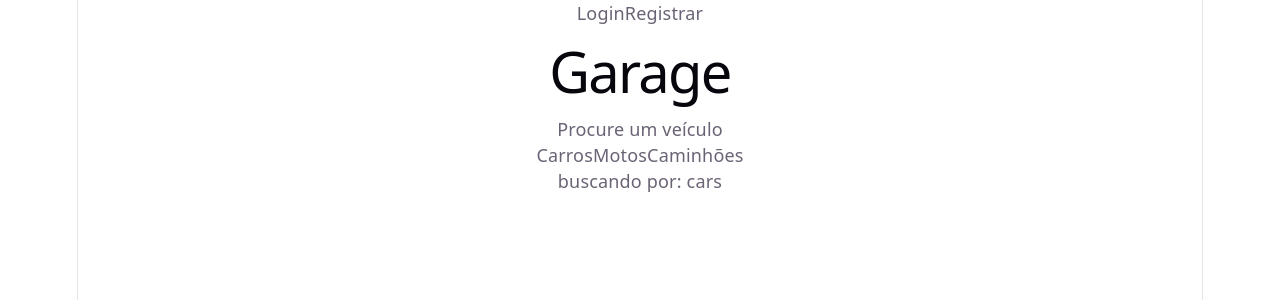
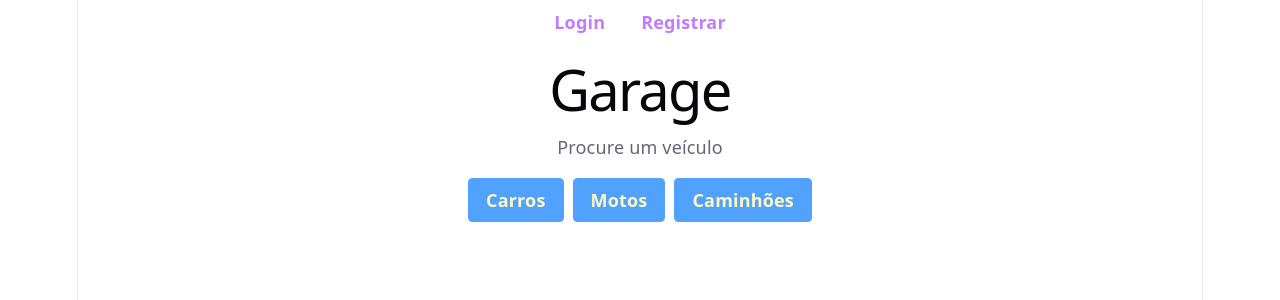
Before and after one commit to arthur94a/garage-frontend, a React (Vite) app: page / in a window 1280 px wide. Shown: the top 300 px of the page. Built offline with nearby package versions, Linux system fonts and the light colour scheme.

Commit message:
Styled search vehicle form

```diff
--- a/package.json
+++ b/package.json
@@ -12,6 +12,7 @@
   "dependencies": {
     "@tailwindcss/vite": "^4.2.2",
     "axios": "^1.13.6",
+    "clsx": "^2.1.1",
     "react": "^19.2.4",
     "react-dom": "^19.2.4",
     "tailwindcss": "^4.2.2"
--- /dev/null
+++ b/src/components/button/index.tsx
@@ -0,0 +1,42 @@
+import React from "react";
+import clsx from "clsx"
+
+
+type buttonThemes = 'blue' | 'purple' | 'red' | 'green' | 'ghost-purple'
+
+type ButtonProps = {
+    children: React.ReactNode
+    onClick?: React.MouseEventHandler<HTMLButtonElement>
+    value?: string
+    theme?: buttonThemes
+    type?: "button" | "submit" | "reset"
+    disabled?: boolean
+}
+
+const buttonThemes = {
+    blue: "bg-blue-400 text-yellow-100 hover:bg-blue-500 focus:bg-blue-500",
+    purple: "bg-purple-400 text-white hover:bg-purple-500 focus:bg-purple-500",
+    red: "bg-red-400 text-white hover:bg-red-500 focus:bg-red-500",
+    green: "bg-green-600 text-white hover:bg-green-700 focus:bg-green-700",
+    "ghost-purple": "bg-transparent text-purple-400 focus:text-purple-100"
+
+}
+
+export function Button({ children, onClick, value, theme = 'blue', type = "button", disabled }: ButtonProps) {
+    return (
+        <button
+            value={value}
+            onClick={onClick}
+            className={clsx(
+                buttonThemes[theme],
+                "px-4 py-2 rounded",
+                "transition-colors font-bold text-w",
+                "disabled:bg-gray-500 disabled:text-gray-300 disabled:cursor-not-allowed"
+            )}
+            type={type}
+            disabled={disabled}
+        >
+            {children}
+        </button>
+    )
+}
--- a/src/components/header/index.tsx
+++ b/src/components/header/index.tsx
@@ -3,6 +3,7 @@ import { Login } from "../login"
 import { CreateUser } from "../login/createUser"
 import { useUserContext } from "@/context/userContext/hook/useUserContext"
 import { capitalizeFirstLetter } from "@/helpers/capitalizeFirstLetter"
+import { Button } from "../button"
 
 export function Header() {
     const [showLogin, setShowLogin] = useState(false)
@@ -29,13 +30,13 @@ export function Header() {
                 <nav>
                     {!userLoggedIn && (
                         <>
-                            <button onClick={toggleLogin}>Login</button>
-                            <button onClick={toggleRegister}>Registrar</button>
+                            <Button theme="ghost-purple" onClick={toggleLogin}>Login</Button>
+                            <Button theme="ghost-purple" onClick={toggleRegister}>Registrar</Button>
                         </>
                     )}
 
                     {userLoggedIn && (
-                        <button onClick={userLogout}>Logout</button>
+                        <Button theme="red" onClick={userLogout}>Logout</Button>
                     )}
                 </nav>
 
--- a/src/components/login/createUser/index.tsx
+++ b/src/components/login/createUser/index.tsx
@@ -1,5 +1,6 @@
 import { useState } from 'react'
 import axiosApi from '@/configs/axiosApi'
+import { Button } from '@/components/button'
 
 
 export function CreateUser() {
@@ -28,7 +29,7 @@ export function CreateUser() {
             <input type="text" placeholder="Nome" value={name} onChange={(e) => setName(e.target.value)} />
             <input type="email" placeholder="Email" value={email} onChange={(e) => setEmail(e.target.value)} />
             <input type="password" placeholder="Senha" value={password} onChange={(e) => setPassword(e.target.value)} />
-            <button type="submit">Criar conta</button>
+            <Button theme="purple" type="submit">Criar conta</Button>
         </form>
     )
 }
--- a/src/components/login/index.tsx
+++ b/src/components/login/index.tsx
@@ -1,6 +1,7 @@
 import axiosApi from "@/configs/axiosApi"
 import { useState } from "react"
 import { useUserContext } from "@/context/userContext/hook/useUserContext"
+import { Button } from "../button"
 
 export function Login() {
     const [email, setEmail] = useState("")
@@ -27,7 +28,7 @@ export function Login() {
         <form onSubmit={handleSubmitLogin}>
             <input type="email" placeholder="Email" value={email} onChange={(e) => setEmail(e.target.value)} />
             <input type="password" placeholder="Senha" value={password} onChange={(e) => setPassword(e.target.value)} />
-            <button type="submit">Entrar</button>
+            <Button theme="purple" type="submit">Entrar</Button>
         </form>
     )
 }
--- a/src/components/searchVehicle/formSelect.tsx
+++ b/src/components/searchVehicle/formSelect.tsx
@@ -3,6 +3,8 @@ import { asyncGetModels } from "./functions/asyncGetModels"
 import type { Brand, VehicleType } from "."
 import { asyncGetYears } from "./functions/asyncGetYears"
 import { asyncGetVehicle } from "./functions/asyncSearchVehicle"
+import { Button } from "../button"
+import { Vehicle } from "./vehicle"
 
 type Model = {
     created_at: string,
@@ -23,7 +25,7 @@ type Year = {
     vehicle_type: VehicleType
 }
 
-type Vehicle = {
+export type Vehicle = {
     id: string,
     year_code: string,
     year: number,
@@ -48,8 +50,6 @@ export function FormSelect({type, brands}: FormSelectProps) {
     const [models, setModels] = useState<Model[]>([])
     const [years, setYears] = useState<Year[]>([])
     const [vehicle, setVehicle] = useState<Vehicle | null>(null)
-    const hasModels = models.length > 0
-    const hasYears = years.length > 0
 
     async function handleBrandChange(e: React.ChangeEvent<HTMLSelectElement>) {
         setSelectedBrand(e.target.value)
@@ -80,6 +80,19 @@ export function FormSelect({type, brands}: FormSelectProps) {
         if (data) setVehicle(data)
     }
 
+    function translateVehicleType(type: VehicleType) {
+        switch (type) {
+            case 'cars':
+                return 'carros'
+            case 'motorcycles':
+                return 'motos'
+            case 'trucks':
+                return 'caminhões'
+            default:
+                return ''
+        }
+    }
+
     useEffect(() => {
         const resetForm = () => {
             setSelectedBrand('')
@@ -94,9 +107,13 @@ export function FormSelect({type, brands}: FormSelectProps) {
 
     return (
         <>
-            <form action="" onSubmit={handleSubmit}>
+            <form action="" id="search-vehicle-form" onSubmit={handleSubmit} className="flex flex-col gap-4 w-full max-w-xl">
+                <h2>
+                    Buscando por <span>{translateVehicleType(type)}</span>
+                </h2>
+
                 <div>
-                    <select value={selectedBrand} onChange={handleBrandChange}>
+                    <select name="brand" value={selectedBrand} onChange={handleBrandChange} className="w-full">
                         <option value="">Selecione a marca</option>
                         {brands.map(brand => (
                             <option key={brand.brand_code} value={brand.brand_code}>{brand.brand_name}</option>
@@ -104,42 +121,28 @@ export function FormSelect({type, brands}: FormSelectProps) {
                     </select>
                 </div>
 
-                {hasModels && (
                 <div>
-                        <select value={selectedModel} onChange={handleModelChange}>
+                    <select name="model" value={selectedModel} onChange={handleModelChange} className="w-full">
                         <option value="">Selecione o modelo</option>
                         {models.map(model => (
                             <option key={model.model_code} value={model.model_code}>{model.model_name}</option>
                         ))}
                     </select>
                 </div>
-                )}
 
-                {hasYears && (
                 <div>
-                        <select value={selectedYear} onChange={(e) => { setSelectedYear(e.target.value); setVehicle(null) }}>
+                    <select name="year" value={selectedYear} onChange={(e) => { setSelectedYear(e.target.value); setVehicle(null) }} className="w-full">
                         <option value="">Selecione o ano</option>
                         {years.map(year => (
                             <option key={year.year_code} value={year.year_code}>{year.year_name}</option>
                         ))}
                     </select>
                 </div>
-                )}
 
-                <button type="submit" disabled={!selectedBrand || !selectedModel || !selectedYear}>Pesquisar</button>
+                <Button theme="green" type="submit" disabled={!selectedBrand || !selectedModel || !selectedYear}>Pesquisar</Button>
             </form>
 
-            {vehicle && (
-                <div>
-                    <h3>Resultado</h3>
-                    <p><strong>Marca:</strong> {vehicle.brand}</p>
-                    <p><strong>Modelo:</strong> {vehicle.model}</p>
-                    <p><strong>Ano:</strong> {vehicle.year}</p>
-                    <p><strong>Combustível:</strong> {vehicle.fuel}</p>
-                    <p><strong>Código FIPE:</strong> {vehicle.id}</p>
-                    <p><strong>Preço:</strong> {vehicle.price}</p>
-                </div>
-            )}
+            {vehicle && <Vehicle vehicleObj={vehicle} />}
         </>
     )
 }
--- a/src/components/searchVehicle/index.tsx
+++ b/src/components/searchVehicle/index.tsx
@@ -2,6 +2,7 @@ import { useState } from "react"
 
 import { FormSelect } from "./formSelect"
 import { asyncGetBrands } from "./functions/asyncGetBrands"
+import { Button } from "../button"
 
 export type VehicleType = 'cars' | 'motorcycles' | 'trucks'
 
@@ -16,26 +17,24 @@ export function SearchVehicle() {
     const [brands, setBrands] = useState<Brand[]>([])
     const hasBrands = brands.length > 0
 
-    async function handleClick(e: React.MouseEvent<HTMLButtonElement>) {
-        const currentTypeValue = e.currentTarget.value as VehicleType
+    async function handleClick(e?: React.MouseEvent<HTMLButtonElement>) {
+        const currentTypeValue = e?.currentTarget.value as VehicleType
         setVehicleType(currentTypeValue)
 
         const updateBrands = await asyncGetBrands(currentTypeValue)
         if (updateBrands) setBrands(updateBrands)
+
+        return
     }
 
     return (
-        <section>
+        <section className="flex flex-col gap-4 items-center">
             Procure um veículo
 
-            <div>
-                <button value={'cars'} onClick={handleClick}>Carros</button>
-                <button value={'motorcycles'} onClick={handleClick}>Motos</button>
-                <button value={'trucks'} onClick={handleClick}>Caminhões</button>
-            </div>
-
-            <div>
-                buscando por: <span>{vehicleType}</span>
+            <div className="flex gap-2 justify-center">
+                <Button value={'cars'} onClick={handleClick} theme="blue">Carros</Button>
+                <Button value={'motorcycles'} onClick={handleClick} theme="blue">Motos</Button>
+                <Button value={'trucks'} onClick={handleClick} theme="blue">Caminhões</Button>
             </div>
 
             {hasBrands && <FormSelect type={vehicleType} brands={brands} />}
--- /dev/null
+++ b/src/components/searchVehicle/vehicle.tsx
@@ -0,0 +1,17 @@
+import type { Vehicle } from "./formSelect";
+
+export function Vehicle({vehicleObj}: {vehicleObj: Vehicle}) {
+    return (
+        <article className="outline outline-gray-300 rounded-lg p-4 mt-4">
+            <h3 className="font-bold text-amber-200">{vehicleObj.model}</h3>
+
+            <div>
+                <p>Marca: {vehicleObj.brand}</p>
+                <p>Ano: {vehicleObj.year}</p>
+                <p>Combustível: {vehicleObj.fuel}</p>
+                <p>Código FIPE: {vehicleObj.id}</p>
+                <p className="text-green-500">Preço: {vehicleObj.price}</p>
+            </div>
+        </article>
+    )
+}
--- a/src/index.css
+++ b/src/index.css
@@ -111,3 +111,16 @@ code {
   padding: 4px 8px;
   background: var(--code-bg);
 }
+
+button,
+select,
+option {
+  cursor: pointer;
+}
+
+select {
+  padding: 4px 16px;
+  outline: 1px solid gray;
+  border-radius: 8px;
+  color: #fff;
+}
```
Also changed, not shown: 1 other file (tests, documents, lock files or other folders). Lines whose indentation alone changed are shown as unchanged.
